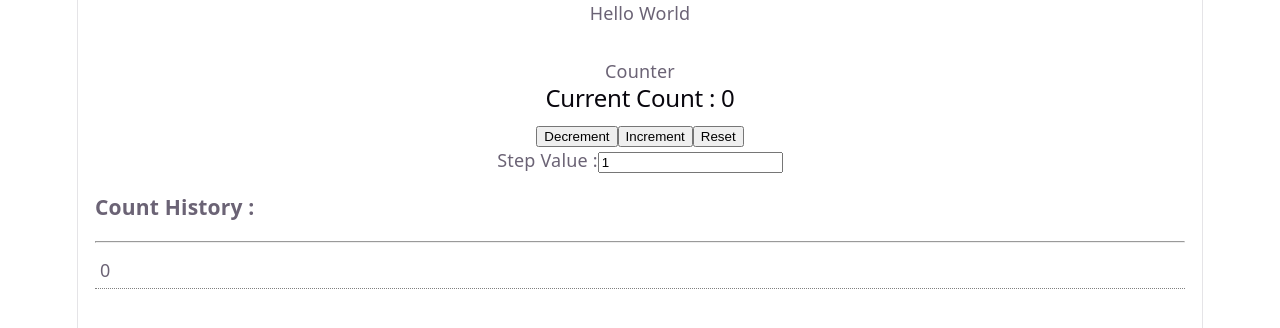
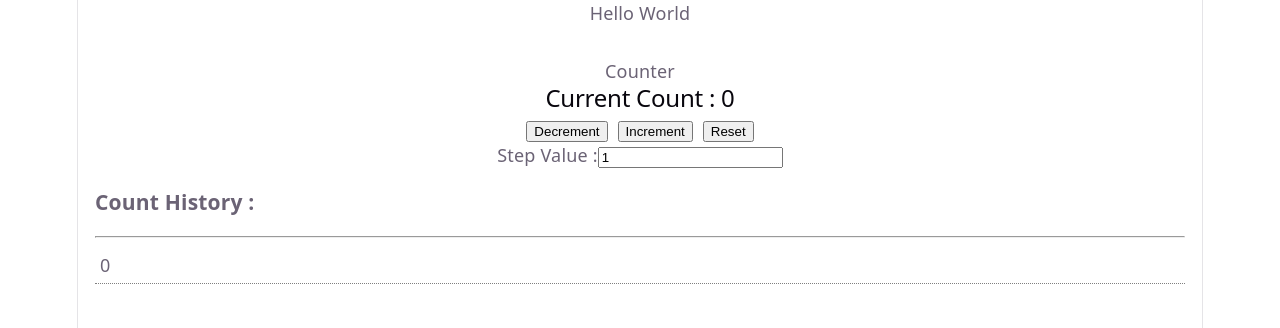
Before and after one commit to divzmadhu/mod-10-lab-01-react-counter-with-useEffect, a React (Vite) app: page / in a window 1280 px wide. Shown: the top 328 px of the page. Built offline with nearby package versions, Linux system fonts and the light colour scheme.

Commit message:
Added styling to the button container

```diff
--- a/src/App.css
+++ b/src/App.css
@@ -14,3 +14,9 @@
     border-bottom: 1px dotted gray;
     padding: 5px;
 }
+
+.button-container {
+    display: flex;
+    gap: 10px;
+    justify-content: center;
+}
--- a/src/components/AdvancedCounter.tsx
+++ b/src/components/AdvancedCounter.tsx
@@ -1,4 +1,4 @@
-import { useState,useEffect } from "react";
+import { useState, useEffect } from "react";
 
 //Creating the AdvancedCounter function
 export default function AdvancedCounter() {
@@ -29,9 +29,9 @@ export default function AdvancedCounter() {
         setHistory([0]);
     }
 
-    useEffect(( )=> {
+    useEffect(() => {
         localStorage.setItem("count", count.toString());
-    },[count]);
+    }, [count]);
 
 
     useEffect(() => {
@@ -61,10 +61,12 @@ export default function AdvancedCounter() {
         <div className="advanced-counter">
             Counter
             <h2> Current Count : {count} </h2>
+            <div className="button-container">
                 <button className="decrement" onClick={handleDecrement}>Decrement</button>
                 <button className="increment" onClick={handleIncrement}>Increment</button>
 
                 <button className="reset" onClick={handleReset}>Reset</button>
+            </div>
             <div>
 
                 <label>Step Value :</label>
```
Lines whose indentation alone changed are shown as unchanged.
